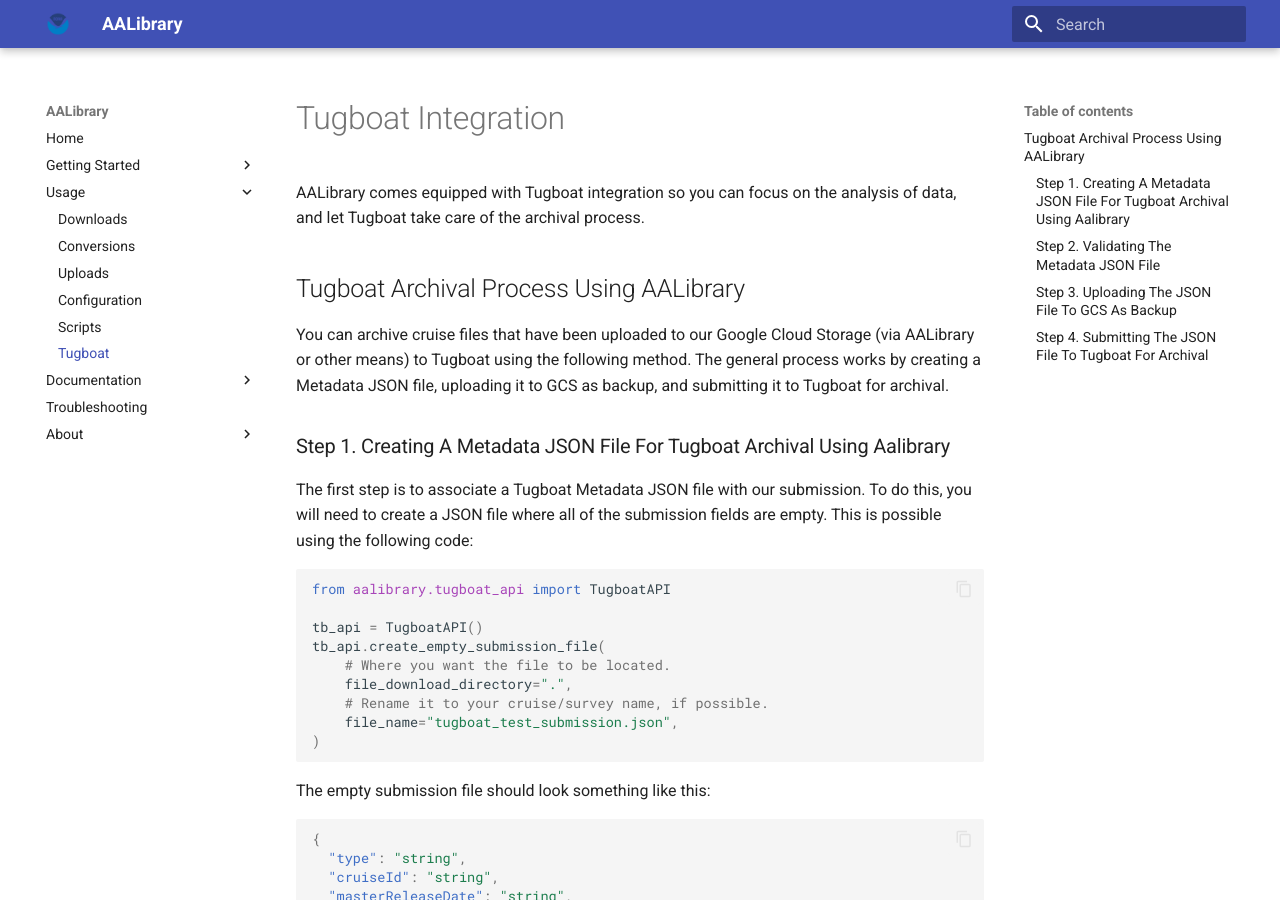
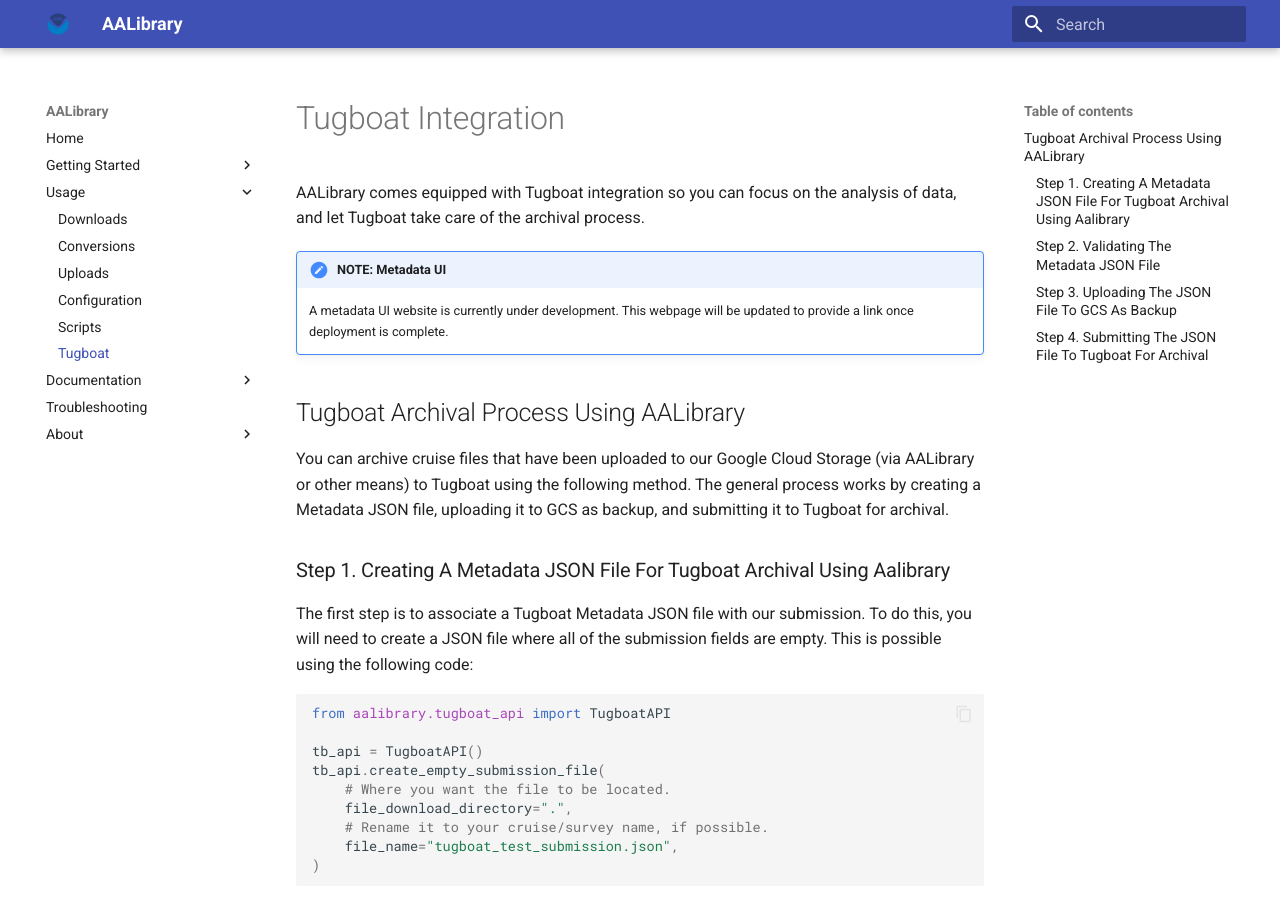
Before and after one commit to nmfs-ost/AA-SI_aalibrary, an MkDocs documentation site: the page built from docs/usage/tugboat.md, in a window 1280 px wide and 900 px high. Built offline with MkDocs 1.6.1 and Material for MkDocs 9.7.7, drawn with Linux system fonts in a browser that asks for light colours.

Commit message:
add: note for tugboat users waiting on UI

```diff
--- a/docs/usage/tugboat.md
+++ b/docs/usage/tugboat.md
@@ -1,6 +1,9 @@
 # Tugboat Integration
 
 AALibrary comes equipped with Tugboat integration so you can focus on the analysis of data, and let Tugboat take care of the archival process.
+
+!!! note "NOTE: Metadata UI"
+    A metadata UI website is currently under development. This webpage will be updated to provide a link once deployment is complete.
 
 ## Tugboat Archival Process Using AALibrary
 
```
